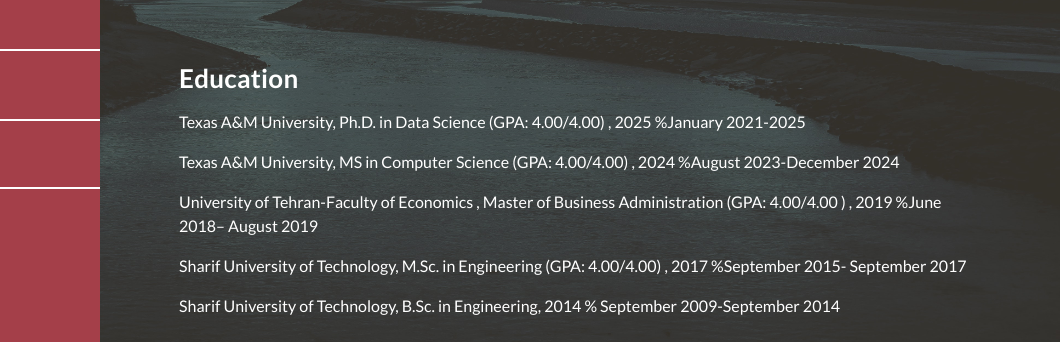
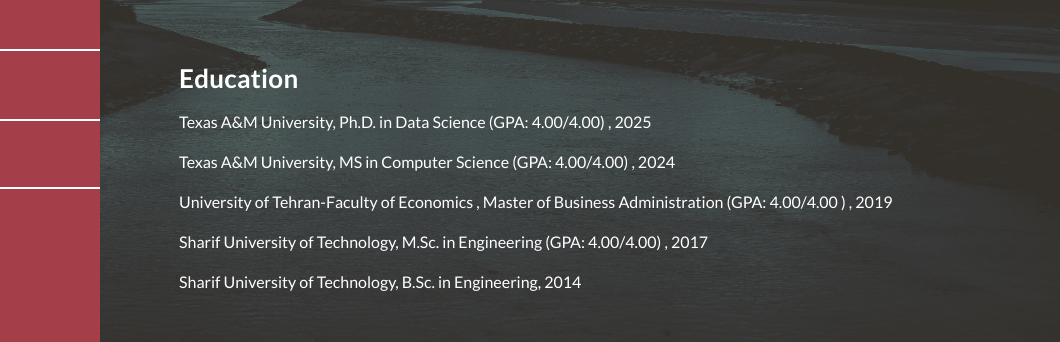
Before and after one commit to mahsavalizadeh/mahsavalizadeh.github.io, a plain HTML site: page index.html in a window 1280 px wide. Shown: the part 446-788 px from the top of the page, 220-1280 px from the left. Drawn offline with Linux system fonts and the light colour scheme.

Commit message:
Update index.html

```diff
--- a/index.html
+++ b/index.html
@@ -79,7 +79,7 @@
             <h2>About Me</h2>
             <div class="line-dec"></div>
             <span
-              #>I hold a Ph.D. in Data Scinece with a focus on deep learning and data science, and I earned my M.S. in Computer Science from Texas A&M University. Over the past five years, I have developed a strong foundation in machine learning, with particular emphasis on deep neural networks, natural language processing, and large-scale data modeling. Most recently, my research has focused on using large language models (LLMs) to enhance the performance of recommendation systems. In this project, I applied Low- Rank Adaptation (LoRA) fine-tuning techniques to adapt LLMs efficiently for downstream recommendation tasks. In addition to my research background, I have over six years of hands-on programming experience, primarily in Python. I’ve built and fine-tuned deep learning models using libraries such as PyTorch and TensorFlow, and I’m proficient in developing scalable machine learning pipelines, conducting experiments, and working with large datasets. My coding skills have played a central role in implementing, evaluating, and deploying models in both academic and collaborative environments.</span
+              >I hold a Ph.D. in Data Scinece with a focus on deep learning and data science, and I earned my M.S. in Computer Science from Texas A&M University. Over the past five years, I have developed a strong foundation in machine learning, with particular emphasis on deep neural networks, natural language processing, and large-scale data modeling. Most recently, my research has focused on using large language models (LLMs) to enhance the performance of recommendation systems. In this project, I applied Low- Rank Adaptation (LoRA) fine-tuning techniques to adapt LLMs efficiently for downstream recommendation tasks. In addition to my research background, I have over six years of hands-on programming experience, primarily in Python. I’ve built and fine-tuned deep learning models using libraries such as PyTorch and TensorFlow, and I’m proficient in developing scalable machine learning pipelines, conducting experiments, and working with large datasets. My coding skills have played a central role in implementing, evaluating, and deploying models in both academic and collaborative environments.</span
             >
           </div>
           <div class="left-image-post">
@@ -89,19 +89,19 @@
                 <div class="right-text">
                   <h4>Education</h4>
                   <p>
-                    Texas A&M University, Ph.D. in Data Science (GPA: 4.00/4.00) , 2025 %January 2021-2025
+                    Texas A&M University, Ph.D. in Data Science (GPA: 4.00/4.00) , 2025 <!-- January 2021-2025 -->
                   </p>
                   <p>
-                    Texas A&M University, MS in Computer Science (GPA: 4.00/4.00) , 2024 %August 2023-December 2024
+                    Texas A&M University, MS in Computer Science (GPA: 4.00/4.00) , 2024 <!-- August 2023-December 2024 -->
                   </p>
                   <p>
-                    University of Tehran-Faculty of Economics , Master of Business Administration (GPA: 4.00/4.00 ) , 2019 %June 2018– August 2019
+                    University of Tehran-Faculty of Economics , Master of Business Administration (GPA: 4.00/4.00 ) , 2019 <!-- June 2018– August 2019 -->
                   </p>
                   <p>
-                    Sharif University of Technology, M.Sc. in Engineering (GPA: 4.00/4.00) , 2017 %September 2015- September 2017
+                    Sharif University of Technology, M.Sc. in Engineering (GPA: 4.00/4.00) , 2017 <!-- September 2015- September 2017 -->
                   </p>
                   <p>
-                    Sharif University of Technology, B.Sc. in Engineering, 2014 % September 2009-September 2014
+                    Sharif University of Technology, B.Sc. in Engineering, 2014 <!-- September 2009-September 2014 -->
                   </p>
                 </div>
               </div>
```
